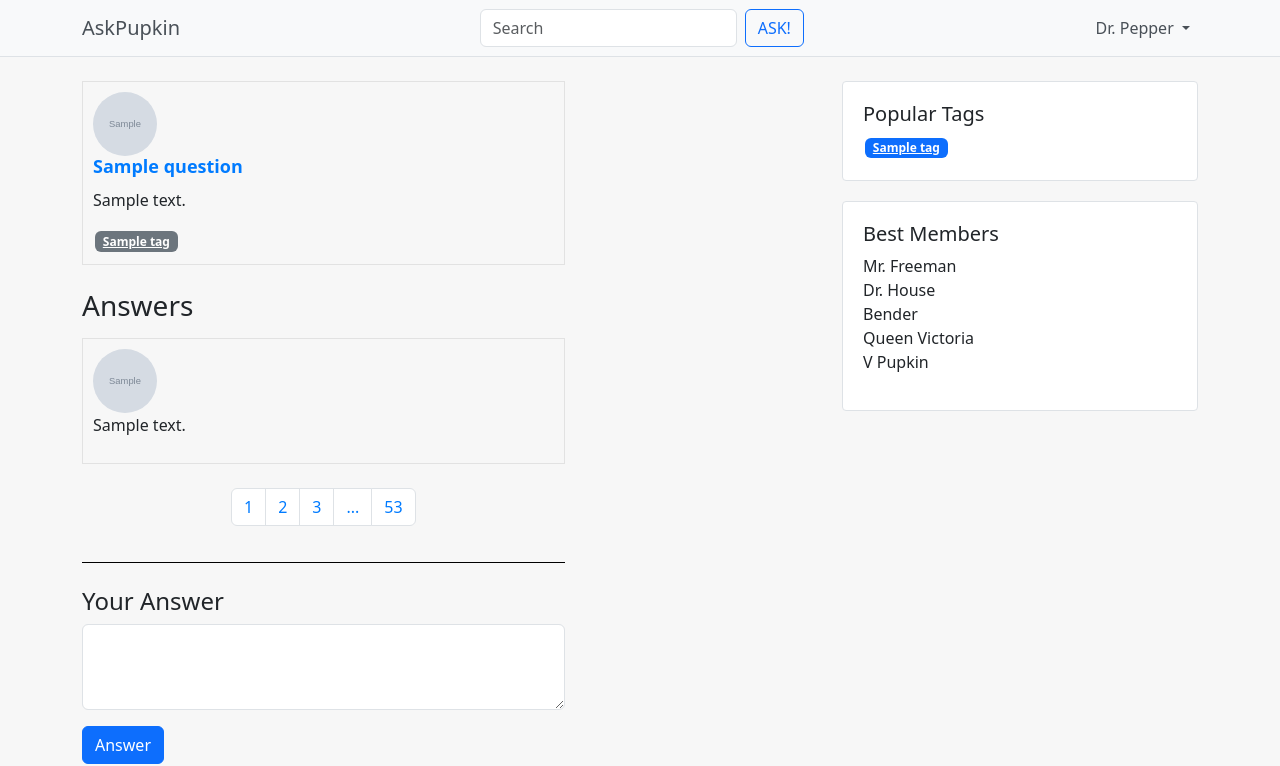
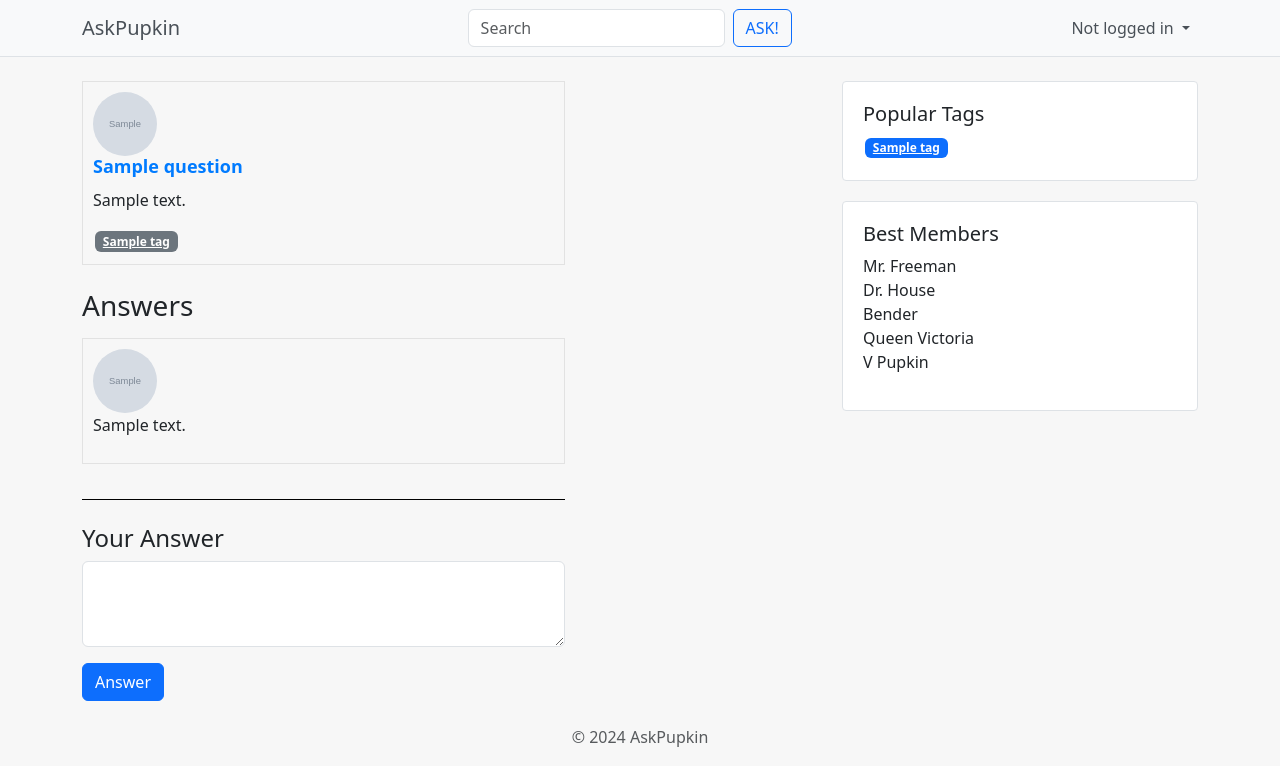
Before and after one commit to Rusy13/askme_ugarov, a Django app: page /question/1 in a window 1280 px wide. Shown: the top 766 px of the page. Run offline with Django 5.2, Linux system fonts and the light colour scheme; tables that the repository leaves empty hold one stand-in row (values such as "Sample post"); grey boxes marked "Sample" are stand-in pictures.

Commit message:
[GOHW-4]: corrected remarks

```diff
--- a/technop/main/forms.py
+++ b/technop/main/forms.py
@@ -29,9 +29,8 @@ class SettingsForm(forms.Form):
 
 
 class SignupForm(forms.Form):
-    login = forms.CharField(label='Login', widget=forms.TextInput(attrs={'class': 'form-control'}))
+    login = forms.CharField(label='NickName', widget=forms.TextInput(attrs={'class': 'form-control'}))
     email = forms.EmailField(label='Email', widget=forms.EmailInput(attrs={'class': 'form-control'}))
-    nickname = forms.CharField(label='NickName', widget=forms.TextInput(attrs={'class': 'form-control'}))
     password = forms.CharField(label='Password', widget=forms.PasswordInput(attrs={'class': 'form-control'}))
     password2 = forms.CharField(label='Repeat password', widget=forms.PasswordInput(attrs={'class': 'form-control'}))
     avatar = forms.ImageField(label='Upload avatar', required=False, widget=forms.FileInput(attrs={'class': 'form-control'}))
--- a/technop/main/models.py
+++ b/technop/main/models.py
@@ -58,6 +58,10 @@ class QuestionManager(models.Manager):
         queryset = self.get_queryset()
         return queryset.filter(author__name__exact=author)
 
+    def get_latest(self):
+      queryset = self.get_queryset().prefetch_related("tags")
+      return queryset.order_by('-created_at')
+
 
 class Question(models.Model):
     title = models.CharField(max_length=255)
--- a/technop/main/templates/base.html
+++ b/technop/main/templates/base.html
@@ -14,16 +14,23 @@
 
             <a href="{% url 'index'%}" class="navbar-brand" href="/">AskPupkin</a>
             <div class="search-bar">
-                <form class="d-flex">
+                <form class="d-flex" id="ask-form" action="{% url 'ask' %}" method="get">
                     <input class="form-control me-2" type="search" placeholder="Search" aria-label="Search">
-                    <button class="btn btn-outline-primary" type="submit">ASK!</button>
+                    <button class="btn btn-outline-primary" type="button" onclick="redirectToAsk()">ASK!</button>
                 </form>
+
+                <script>
+                    function redirectToAsk() {
+                        window.location.href = "{% url 'ask' %}";
+                    }
+                </script>
+
             </div>
             {% if user.is_authenticated %}
                 <ul class="navbar-nav ms-auto">
                     <li class="nav-item dropdown">
                         <a class="nav-link dropdown-toggle" id="navbarDropdownMenuLink" role="button" data-bs-toggle="dropdown" aria-expanded="false">
-                            Dr. Pepper
+                            {{ user.username }}
                         </a>
                         <ul class="dropdown-menu" aria-labelledby="navbarDropdownMenuLink">
                             <li><a href="{% url 'settings' %}" class="dropdown-item">Settings</a></li>
@@ -36,9 +43,12 @@
                 <div class="login-panel">
                     <ul class="navbar-nav ms-auto">
                         <li class="nav-item dropdown">
-                            <a class="nav-link dropdown-toggle" id="navbarDropdownMenuLink" role="button" data-bs-toggle="dropdown" aria-expanded="false">
-                                Dr. Pepper
-                            </a>
+
+                                <a class="nav-link dropdown-toggle" id="navbarDropdownMenuLink" role="button" data-bs-toggle="dropdown" aria-expanded="false">
+                                    Not logged in
+                                </a>
+
+
                             <ul class="dropdown-menu" aria-labelledby="navbarDropdownMenuLink">
                                 <li><a  href="{% url 'login'%}" class="dropdown-item" >Login</a></li>
                                 <li><a  href="{% url 'register'%}" class="dropdown-item" >Register</a></li>
--- a/technop/main/templates/question.html
+++ b/technop/main/templates/question.html
@@ -2,7 +2,7 @@
 {% load static %}
 
 {% block extrahead %}
-    <link rel="stylesheet" href="/static/css/vanilla.css">
+    <link rel="stylesheet" href="{% static 'css/vanilla.css' %}">
 {% endblock %}
 
 {% block content %}
@@ -12,24 +12,16 @@
         <article class="question-detail">
             <div class="media">
                 {% if question.author.profile.avatar %}
-                    {% with original_url=question.author.profile.avatar.url %}
-                        {% with url=original_url|cut:"main/static/" %}
-                            <img src="{% static url %}" class="mr-3 avatar" alt="default avatar">
-                        {% endwith %}
-                    {% endwith %}
+                    <img src="{{ MEDIA_URL }}{{ question.author.profile.avatar.url }}" class="mr-3 avatar" alt="avatar">
                 {% else %}
                     <img src="{% static 'image/photo.jpg' %}" class="mr-3 avatar" alt="default avatar">
                 {% endif %}
-
-
-
-                <!-- <img src="{% static 'image/photo.jpg' %}" class="mr-3 avatar" alt="avatar"> -->
                 <div class="media-body">
-                    <h2 class="question-title">{{question.title}}</h2>
-                    <p class="question-body">{{question.content}}</p>
+                    <h2 class="question-title">{{ question.title }}</h2>
+                    <p class="question-body">{{ question.content }}</p>
                     <div class="question-tags">
                         {% for tag in tags %}
-                        <a href="{% url 'tag_questions' tag_id=tag.id%}" class="badge bg-secondary">{{ tag.name }}</a>
+                        <a href="{% url 'tag_questions' tag_id=tag.id %}" class="badge bg-secondary">{{ tag.name }}</a>
                         {% endfor %}
                     </div>
                 </div>
@@ -40,14 +32,7 @@
                 {% for answer in answers %}
                 <div class="media mt-3">
                     {% if answer.author.profile.avatar %}
-                        {% with original_url=answer.author.profile.avatar.url %}
-                            {% with url=original_url|cut:"main/static/" %}
-                                <!-- <img src="{% static url %}" class="mr-3 avatar" alt="{{ original_url|addslashes }}"> -->
-                                <!-- <img src="{% static url %}" class="mr-3 avatar" alt="{% static 'image/photo.jpg' %}"> -->
-                                <img src="{% static url %}" class="mr-3 avatar" alt="{% static url %}">
-                                <!-- <img src="{% static 'image/photo.jpg' %}" class="mr-3 avatar" alt="{% static 'image/photo.jpg' %}"> -->
-                            {% endwith %}
-                        {% endwith %}
+                        <img src="{{ MEDIA_URL }}{{ answer.author.profile.avatar.url }}" class="mr-3 avatar" alt="avatar">
                     {% else %}
                         <img src="{% static 'image/photo.jpg' %}" class="mr-3 avatar" alt="default avatar">
                     {% endif %}
@@ -55,21 +40,11 @@
                         <p>{{ answer.content }}</p>
                     </div>
                 </div>
-            {% endfor %}
-
-
+                {% endfor %}
 
             </div>
 
-            <nav aria-label="Page navigation example" class="mt-4">
-                <ul class="pagination">
-                    <li class="page-item"><a class="page-link" href="#">1</a></li>
-                    <li class="page-item"><a class="page-link" href="#">2</a></li>
-                    <li class="page-item"><a class="page-link" href="#">3</a></li>
-                    <li class="page-item"><a class="page-link" href="#">...</a></li>
-                    <li class="page-item"><a class="page-link" href="#">53</a></li>
-                </ul>
-            </nav>
+
         </article>
         <div class="answer-form mt-4">
             <h4>Your Answer</h4>
@@ -87,5 +62,3 @@
 
 
 {% endblock %}
-
-                <!-- <input type="text" class="form-control" id="title" name="title" placeholder="How to build a moon park ?" maxlength="100"> -->
--- a/technop/main/urls.py
+++ b/technop/main/urls.py
@@ -3,11 +3,12 @@ from django.urls import path
 
 urlpatterns = [
     path('base', views.base),
-    path('ask', views.ask),
+    path('ask', views.ask, name='ask'),
     path('login', views.login_user, name='login'),
     path('signup', views.signup, name='register'),
     path('question/<int:question_id>', views.question, name='question'),
-    path('index', views.index, name='index'),
+    path('', views.index, name='index'),
+    # path('index', views.index, name='index'),
     path('profile/edit', views.settings, name='settings'),
     path('tag/<int:tag_id>', views.tag_questions, name='tag_questions'),
     path('logout/', views.logout_view, name='logout'),
--- a/technop/main/views.py
+++ b/technop/main/views.py
@@ -13,23 +13,34 @@ from django.contrib.auth.models import User
 from django.shortcuts import render, redirect
 from django.contrib.auth import logout
 from django.shortcuts import redirect, reverse
+from django.contrib.auth.decorators import login_required
+
 
 from django.shortcuts import redirect, render, get_object_or_404
 from .models import Question, Tag, Answer
 
-def paginate(objects, page, per_page=10):
+from django.core.paginator import Paginator, EmptyPage, InvalidPage
+
+def paginate(objects, request, per_page=5):
+    page_num = request.GET.get('page', 1)
     paginator = Paginator(objects, per_page)
-    return paginator.page(page).object_list
+    try:
+        page_obj = paginator.page(page_num)
+    except (EmptyPage, InvalidPage):
+        # Если запрашиваемая страница не существует/некорректна, перенаправляем на первую страницу
+        page_obj = paginator.page(1)
+    return page_obj
 
 
 # Create your views here.
+from django.contrib.auth.models import User
+
 def base(request):
     popular_tags = Tag.objects.get_popular_tags(count=5)
     popular_members = Profile.objects.get_popular_profiles(count=5)
+    user = request.user  # Получаем объект текущего пользователя
 
-    return render(request, 'base.html', {'popular_tags': popular_tags, 'popular_members': popular_members})
-
-
+    return render(request, 'base.html', {'popular_tags': popular_tags, 'popular_members': popular_members, 'user': user})
 
 
 
@@ -49,6 +60,7 @@ from .models import Tag, Question
 
 from .forms import QuestionForm
 
+@login_required
 def ask(request):
     if request.method == 'POST':
         form = QuestionForm(request.POST)
@@ -283,8 +295,8 @@ def index(request):
     except ValueError:
         # Если параметр page не является числом, перенаправляем на главную страницу
         return redirect('index')
-
-    return render(request, 'index.html', {'questions': paginate(quest, page), 'popular_tags': popular_tags, 'all_tags': all_tags, 'popular_members': popular_members})
+    latest_questions = Question.objects.get_latest()
+    return render(request, 'index.html', {'questions': paginate(latest_questions, request, 5), 'popular_tags': popular_tags, 'all_tags': all_tags, 'popular_members': popular_members})
 
 
 
--- a/technop/technop/settings.py
+++ b/technop/technop/settings.py
@@ -19,6 +19,7 @@ BASE_DIR = Path(__file__).resolve().parent.parent
 
 MEDIA_URL = ''
 MEDIA_ROOT = os.path.join(BASE_DIR, '')
+LOGIN_URL = 'login'
 
 
 
```
Also changed, not shown: technop/main/templates/index.html (+21 -15 lines).
